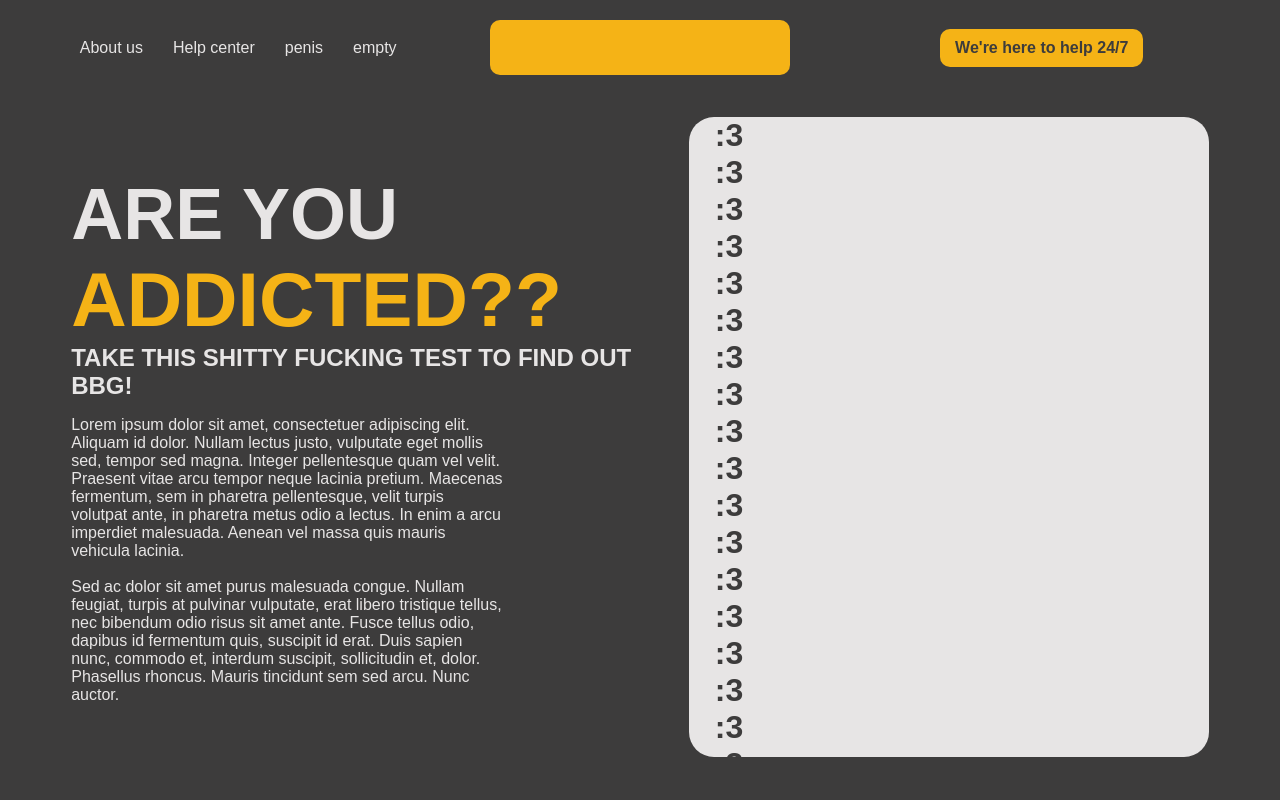
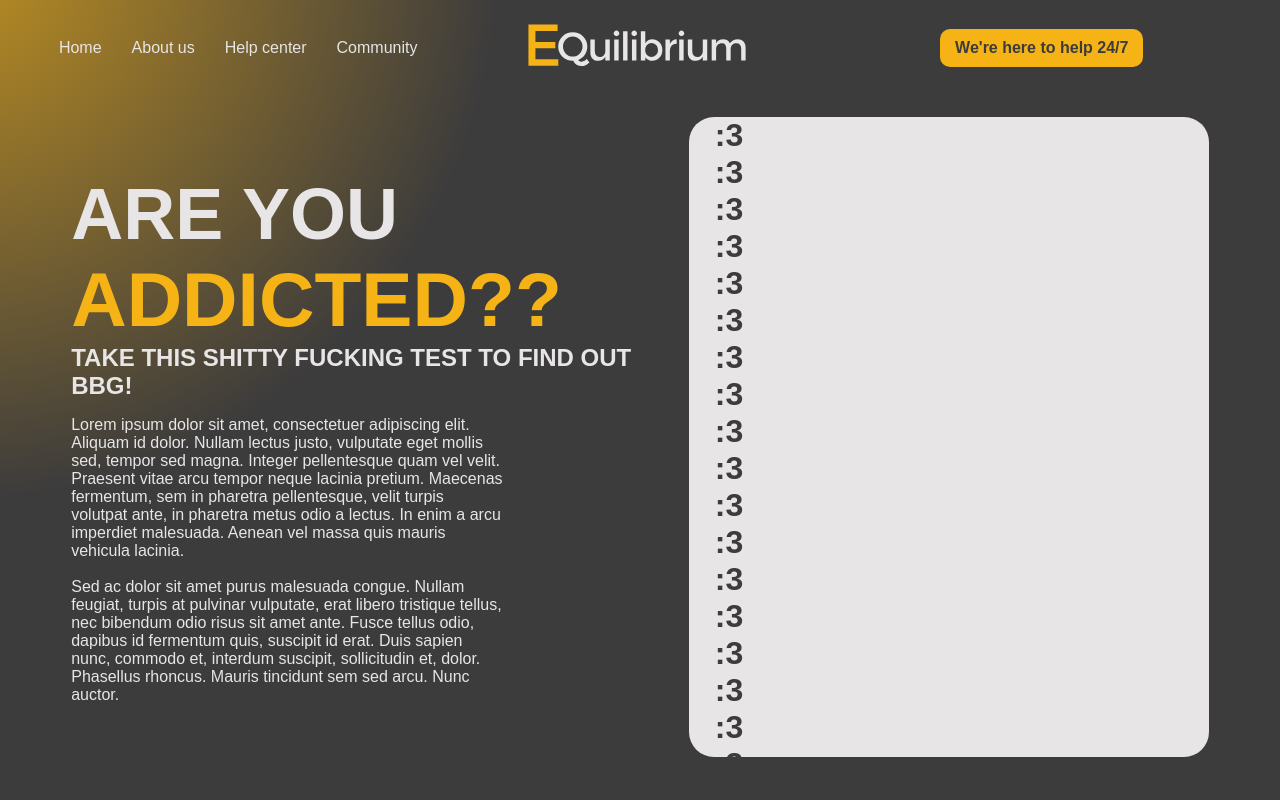
Before and after one commit to dunkaales/dochazimikava, a plain HTML site: page index.html in a window 1280 px wide. Drawn offline with Linux system fonts and the light colour scheme; a web font is replaced by a local one.

Commit message:
jsemstrasneunavenyhelp

```diff
--- a/index.html
+++ b/index.html
@@ -13,18 +13,22 @@
 
 <body>
 
+  <div id = "first" class = "gradcircle"></div>
+
   <header>
 
     <div class = "links">
 
+      <span>Home</span>
       <span>About us</span>
       <span>Help center</span>
-      <span>penis</span>
-      <span>empty</span>
+      <span>Community</span>
 
     </div>
 
-    <div class = "logo"></div>
+    <div class = "logo">
+      <img src="logos/eq_dark.svg">
+    </div>
 
     <div class="headerbutton"><span>We're here to help 24/7</span></div>
 
--- a/style.css
+++ b/style.css
@@ -34,9 +34,11 @@ aby se element uprostred - logo opravdu zobrazoval uprostred */
 .logo{          /* prozatim dokud logo neudelam aby to alespon zabralo prostor :3 */
     width: 300px;
     height: 55px;
-    background-color: var(--yellow);
+    /*background-color: var(--yellow);*/
     border-radius: 10px;
 }
+
+.logo img{transform: scale(150%);} /*meli bychom pak pouzit max/min width cuz scale dela kokotiny s rendrovanim*/
 
 main{width: 90%;margin: auto;} /* snizuji sirku basically vseho contentu cuz odsazeni:3 */
 
@@ -51,7 +53,6 @@ main{width: 90%;margin: auto;} /* snizuji sirku basically vseho contentu cuz ods
 
 .text-side > h1{font-size: clamp(72px, 5vw, 140px);margin-bottom: 0;} /* clamp pro responzivni velikost textu    clamp(min velikost, jakysi pomer, max velikost) */
 .text-side >h2{margin: 0;} /*vypinam margin aby byly texty bliz*/
-
 h1 > span{font-size: clamp(72px, 6vw, 240px); color: var(--yellow);} /* "addicted" */
 
 .text-side{width: 40%;}
@@ -93,3 +94,18 @@ h1 > span{font-size: clamp(72px, 6vw, 240px); color: var(--yellow);} /* "addicte
 
 .landing{display: inline-flex;flex-wrap: nowrap;align-items: center;} /*landing oznacuje prvni 2 veci co uzivatel uvidi - text a test
 dal jsem "nowrap" aby to zustalo takto a box se neobjevil v zadnem pripade pod textem - zarucuje ze budou vedle sebe */
+
+.gradcircle
+{
+    width: 40vw;
+    height: 40vw;
+    border-radius: 50%; /* Makes it a circle */
+    background: radial-gradient(circle at center, var(--yellow), transparent, transparent);
+    position: absolute;
+    opacity: 70%;
+    z-index: -1;
+    margin: -300px;
+    scale: 300%;
+}
+
+#first{left: 0;top: 0;}
```
